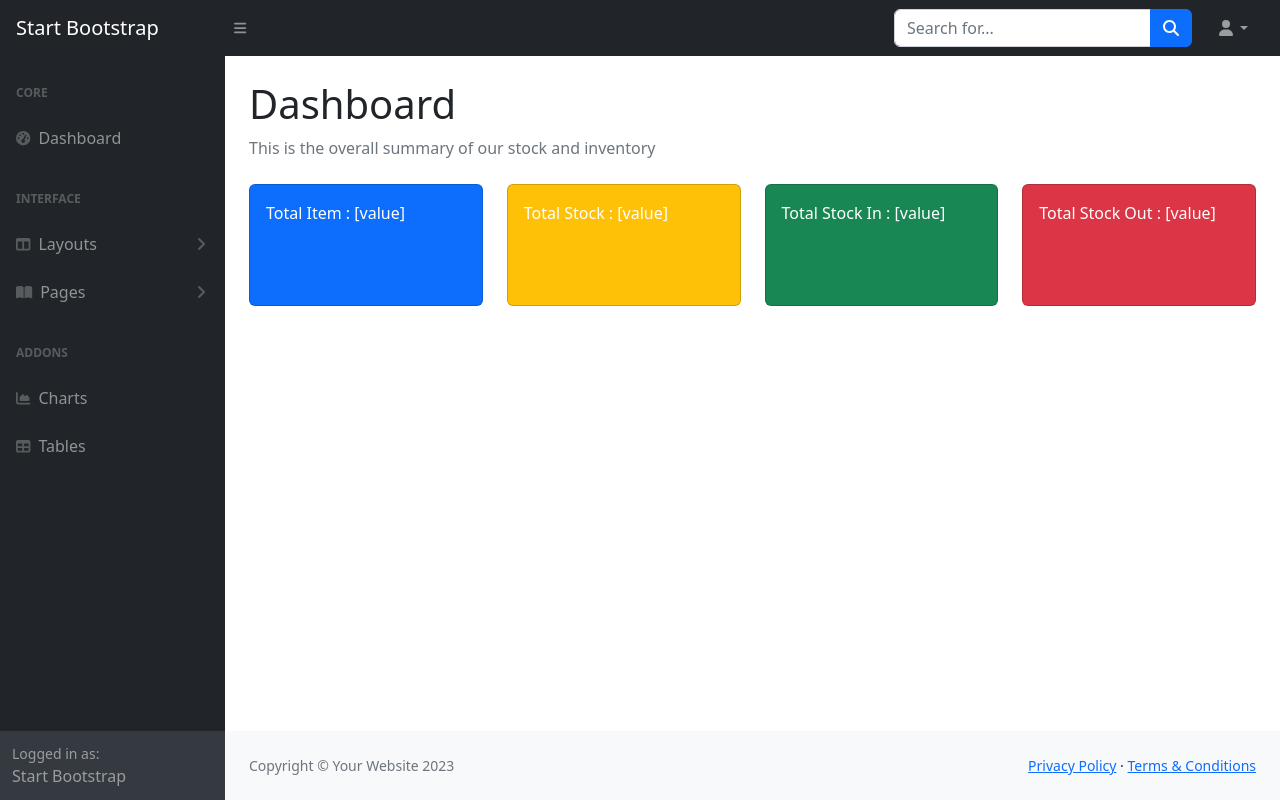
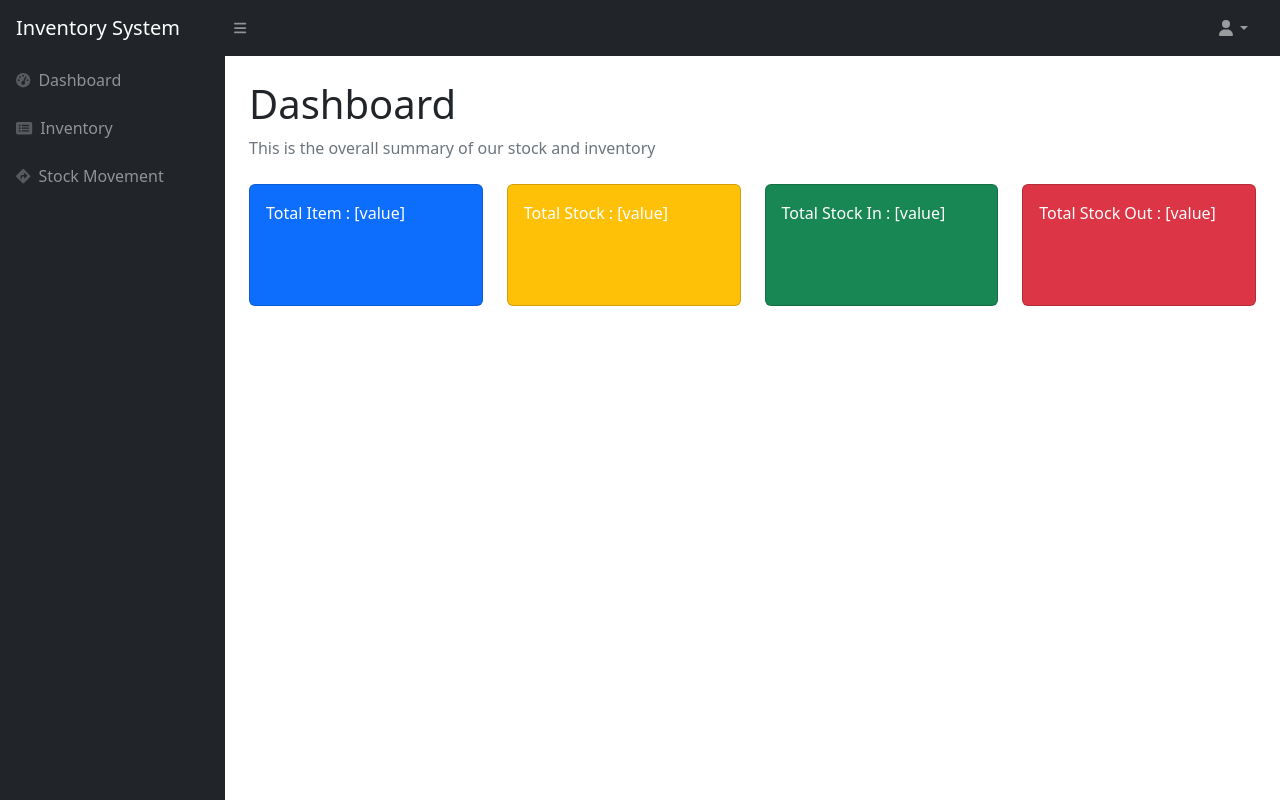
Before and after one commit to AsyraafRazak/inventory-system, a PHP site: page /dashboard.php in a window 1280 px wide. Run offline with PHP 8.4, Linux system fonts and the light colour scheme; some libraries are stand-ins or nearby versions.

Commit message:
kemaskan code dashboard

```diff
--- a/dashboard.php
+++ b/dashboard.php
@@ -6,7 +6,7 @@
         <meta name="viewport" content="width=device-width, initial-scale=1, shrink-to-fit=no" />
         <meta name="description" content="" />
         <meta name="author" content="" />
-        <title>Dashboard - SB Admin</title>
+        <title>Inventory System</title>
         <link href="https://cdn.jsdelivr.net/npm/simple-datatables@7.1.2/dist/style.min.css" rel="stylesheet" />
         <link href="css/styles.css" rel="stylesheet" />
         <script src="https://use.fontawesome.com/releases/v6.3.0/js/all.js" crossorigin="anonymous"></script>
@@ -14,15 +14,11 @@
     <body class="sb-nav-fixed">
         <nav class="sb-topnav navbar navbar-expand navbar-dark bg-dark">
             <!-- Navbar Brand-->
-            <a class="navbar-brand ps-3" href="index.html">Start Bootstrap</a>
+            <a class="navbar-brand ps-3" href="./dashboard.php">Inventory System</a>
             <!-- Sidebar Toggle-->
             <button class="btn btn-link btn-sm order-1 order-lg-0 me-4 me-lg-0" id="sidebarToggle" href="#!"><i class="fas fa-bars"></i></button>
             <!-- Navbar Search-->
             <form class="d-none d-md-inline-block form-inline ms-auto me-0 me-md-3 my-2 my-md-0">
-                <div class="input-group">
-                    <input class="form-control" type="text" placeholder="Search for..." aria-label="Search for..." aria-describedby="btnNavbarSearch" />
-                    <button class="btn btn-primary" id="btnNavbarSearch" type="button"><i class="fas fa-search"></i></button>
-                </div>
             </form>
             <!-- Navbar-->
             <ul class="navbar-nav ms-auto ms-md-0 me-3 me-lg-4">
@@ -30,7 +26,6 @@
                     <a class="nav-link dropdown-toggle" id="navbarDropdown" href="#" role="button" data-bs-toggle="dropdown" aria-expanded="false"><i class="fas fa-user fa-fw"></i></a>
                     <ul class="dropdown-menu dropdown-menu-end" aria-labelledby="navbarDropdown">
                         <li><a class="dropdown-item" href="#!">Settings</a></li>
-                        <li><a class="dropdown-item" href="#!">Activity Log</a></li>
                         <li><hr class="dropdown-divider" /></li>
                         <li><a class="dropdown-item" href="#!">Logout</a></li>
                     </ul>
@@ -42,68 +37,19 @@
                 <nav class="sb-sidenav accordion sb-sidenav-dark" id="sidenavAccordion">
                     <div class="sb-sidenav-menu">
                         <div class="nav">
-                            <div class="sb-sidenav-menu-heading">Core</div>
                             <a class="nav-link" href="index.html">
                                 <div class="sb-nav-link-icon"><i class="fas fa-tachometer-alt"></i></div>
                                 Dashboard
                             </a>
-                            <div class="sb-sidenav-menu-heading">Interface</div>
-                            <a class="nav-link collapsed" href="#" data-bs-toggle="collapse" data-bs-target="#collapseLayouts" aria-expanded="false" aria-controls="collapseLayouts">
-                                <div class="sb-nav-link-icon"><i class="fas fa-columns"></i></div>
-                                Layouts
-                                <div class="sb-sidenav-collapse-arrow"><i class="fas fa-angle-down"></i></div>
+                            <a class="nav-link" href="index.html">
+                                <div class="sb-nav-link-icon"><i class="fas fa-list-alt"></i></div>
+                                Inventory
                             </a>
-                            <div class="collapse" id="collapseLayouts" aria-labelledby="headingOne" data-bs-parent="#sidenavAccordion">
-                                <nav class="sb-sidenav-menu-nested nav">
-                                    <a class="nav-link" href="layout-static.html">Static Navigation</a>
-                                    <a class="nav-link" href="layout-sidenav-light.html">Light Sidenav</a>
-                                </nav>
-                            </div>
-                            <a class="nav-link collapsed" href="#" data-bs-toggle="collapse" data-bs-target="#collapsePages" aria-expanded="false" aria-controls="collapsePages">
-                                <div class="sb-nav-link-icon"><i class="fas fa-book-open"></i></div>
-                                Pages
-                                <div class="sb-sidenav-collapse-arrow"><i class="fas fa-angle-down"></i></div>
-                            </a>
-                            <div class="collapse" id="collapsePages" aria-labelledby="headingTwo" data-bs-parent="#sidenavAccordion">
-                                <nav class="sb-sidenav-menu-nested nav accordion" id="sidenavAccordionPages">
-                                    <a class="nav-link collapsed" href="#" data-bs-toggle="collapse" data-bs-target="#pagesCollapseAuth" aria-expanded="false" aria-controls="pagesCollapseAuth">
-                                        Authentication
-                                        <div class="sb-sidenav-collapse-arrow"><i class="fas fa-angle-down"></i></div>
-                                    </a>
-                                    <div class="collapse" id="pagesCollapseAuth" aria-labelledby="headingOne" data-bs-parent="#sidenavAccordionPages">
-                                        <nav class="sb-sidenav-menu-nested nav">
-                                            <a class="nav-link" href="login.html">Login</a>
-                                            <a class="nav-link" href="register.html">Register</a>
-                                            <a class="nav-link" href="password.html">Forgot Password</a>
-                                        </nav>
-                                    </div>
-                                    <a class="nav-link collapsed" href="#" data-bs-toggle="collapse" data-bs-target="#pagesCollapseError" aria-expanded="false" aria-controls="pagesCollapseError">
-                                        Error
-                                        <div class="sb-sidenav-collapse-arrow"><i class="fas fa-angle-down"></i></div>
-                                    </a>
-                                    <div class="collapse" id="pagesCollapseError" aria-labelledby="headingOne" data-bs-parent="#sidenavAccordionPages">
-                                        <nav class="sb-sidenav-menu-nested nav">
-                                            <a class="nav-link" href="401.html">401 Page</a>
-                                            <a class="nav-link" href="404.html">404 Page</a>
-                                            <a class="nav-link" href="500.html">500 Page</a>
-                                        </nav>
-                                    </div>
-                                </nav>
-                            </div>
-                            <div class="sb-sidenav-menu-heading">Addons</div>
-                            <a class="nav-link" href="charts.html">
-                                <div class="sb-nav-link-icon"><i class="fas fa-chart-area"></i></div>
-                                Charts
-                            </a>
-                            <a class="nav-link" href="tables.html">
-                                <div class="sb-nav-link-icon"><i class="fas fa-table"></i></div>
-                                Tables
+                            <a class="nav-link" href="index.html">
+                                <div class="sb-nav-link-icon"><i class="fas fa-directions"></i></div>
+                                Stock Movement
                             </a>
                         </div>
-                    </div>
-                    <div class="sb-sidenav-footer">
-                        <div class="small">Logged in as:</div>
-                        Start Bootstrap
                     </div>
                 </nav>
             </div>
@@ -138,18 +84,6 @@
                         </div>
                     </div>
                 </main>
-                <footer class="py-4 bg-light mt-auto">
-                    <div class="container-fluid px-4">
-                        <div class="d-flex align-items-center justify-content-between small">
-                            <div class="text-muted">Copyright &copy; Your Website 2023</div>
-                            <div>
-                                <a href="#">Privacy Policy</a>
-                                &middot;
-                                <a href="#">Terms &amp; Conditions</a>
-                            </div>
-                        </div>
-                    </div>
-                </footer>
             </div>
         </div>
         <script src="https://cdn.jsdelivr.net/npm/bootstrap@5.2.3/dist/js/bootstrap.bundle.min.js" crossorigin="anonymous"></script>
```
